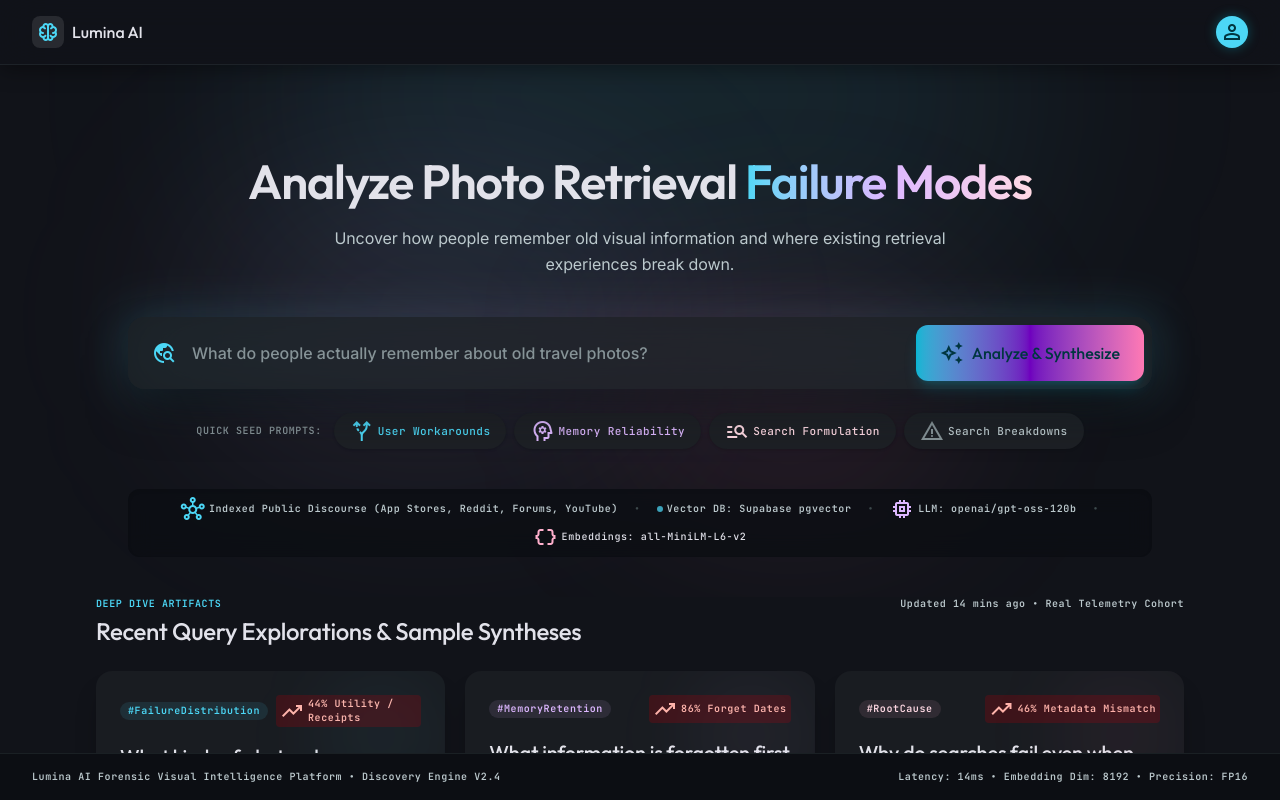
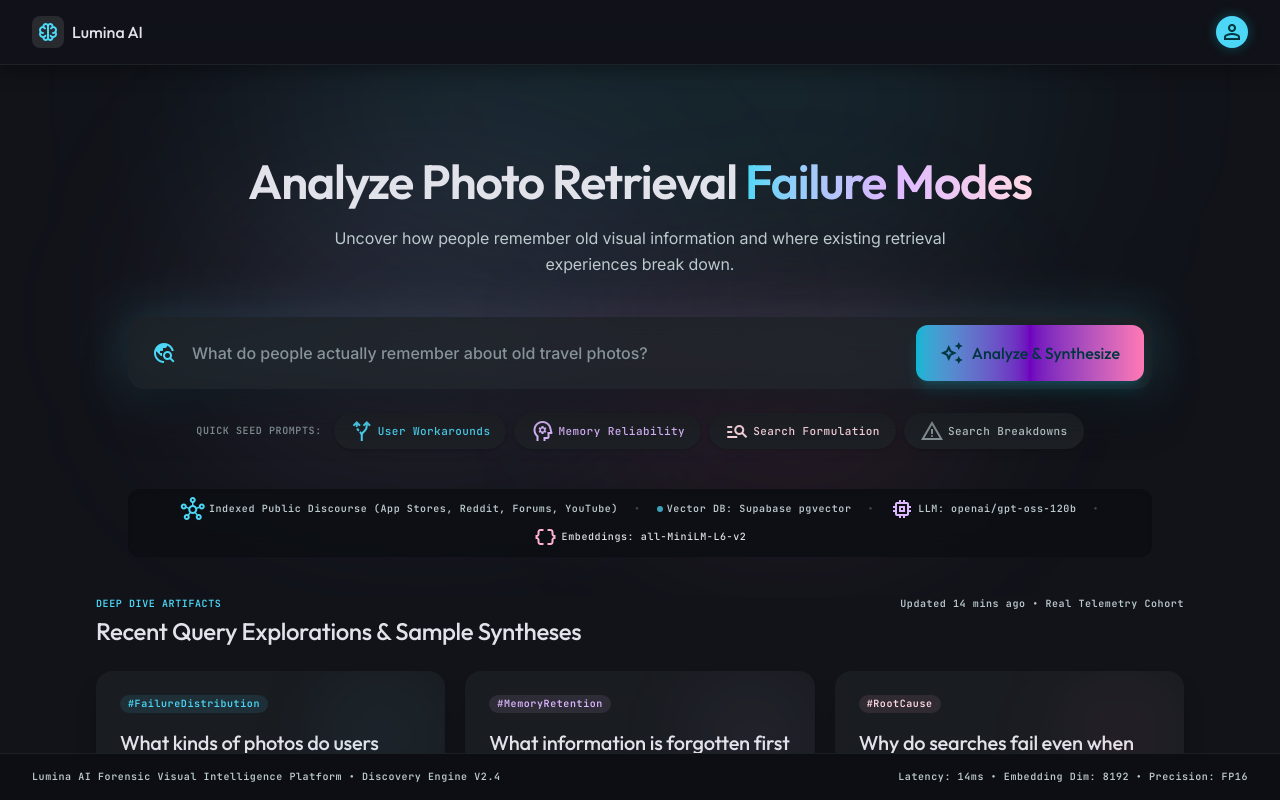
Before and after one commit to sah16/Discovery-Engine, a React (Vite) app in the folder frontend/: page / in a window 1280 px wide. Built offline with nearby package versions, Linux system fonts and the light colour scheme.

Commit message:
style: remove irrelevant red statistic badges from suggestion cards

```diff
--- a/frontend/src/components/SearchConsole.tsx
+++ b/frontend/src/components/SearchConsole.tsx
@@ -167,10 +167,7 @@ export function SearchConsole() {
                 <span className="px-space-sm py-0.5 rounded-full bg-primary/10 text-primary font-label-sm text-label-sm font-medium">
                   #FailureDistribution
                 </span>
-                <div className="flex items-center gap-1 font-label-sm text-label-sm text-error bg-error-container/30 px-space-xs py-0.5 rounded">
-                  <span className="material-symbols-outlined text-[12px]">trending_up</span>
-                  <span>44% Utility / Receipts</span>
-                </div>
+
               </div>
               <h3 className="font-headline-md text-headline-md text-on-surface font-medium leading-snug group-hover:text-primary transition-colors">
                 What kinds of photos do users struggle to retrieve the most?
@@ -194,10 +191,7 @@ export function SearchConsole() {
                 <span className="px-space-sm py-0.5 rounded-full bg-secondary/10 text-secondary font-label-sm text-label-sm font-medium">
                   #MemoryRetention
                 </span>
-                <div className="flex items-center gap-1 font-label-sm text-label-sm text-error bg-error-container/30 px-space-xs py-0.5 rounded">
-                  <span className="material-symbols-outlined text-[12px]">trending_up</span>
-                  <span>86% Forget Dates</span>
-                </div>
+
               </div>
               <h3 className="font-headline-md text-headline-md text-on-surface font-medium leading-snug group-hover:text-secondary transition-colors">
                 What information is forgotten first when looking for old events?
@@ -221,10 +215,7 @@ export function SearchConsole() {
                 <span className="px-space-sm py-0.5 rounded-full bg-tertiary/10 text-tertiary-fixed font-label-sm text-label-sm font-medium">
                   #RootCause
                 </span>
-                <div className="flex items-center gap-1 font-label-sm text-label-sm text-error bg-error-container/30 px-space-xs py-0.5 rounded">
-                  <span className="material-symbols-outlined text-[12px]">trending_up</span>
-                  <span>46% Metadata Mismatch</span>
-                </div>
+
               </div>
               <h3 className="font-headline-md text-headline-md text-on-surface font-medium leading-snug group-hover:text-tertiary-fixed transition-colors">
                 Why do searches fail even when the user knows the photo exists?
```
